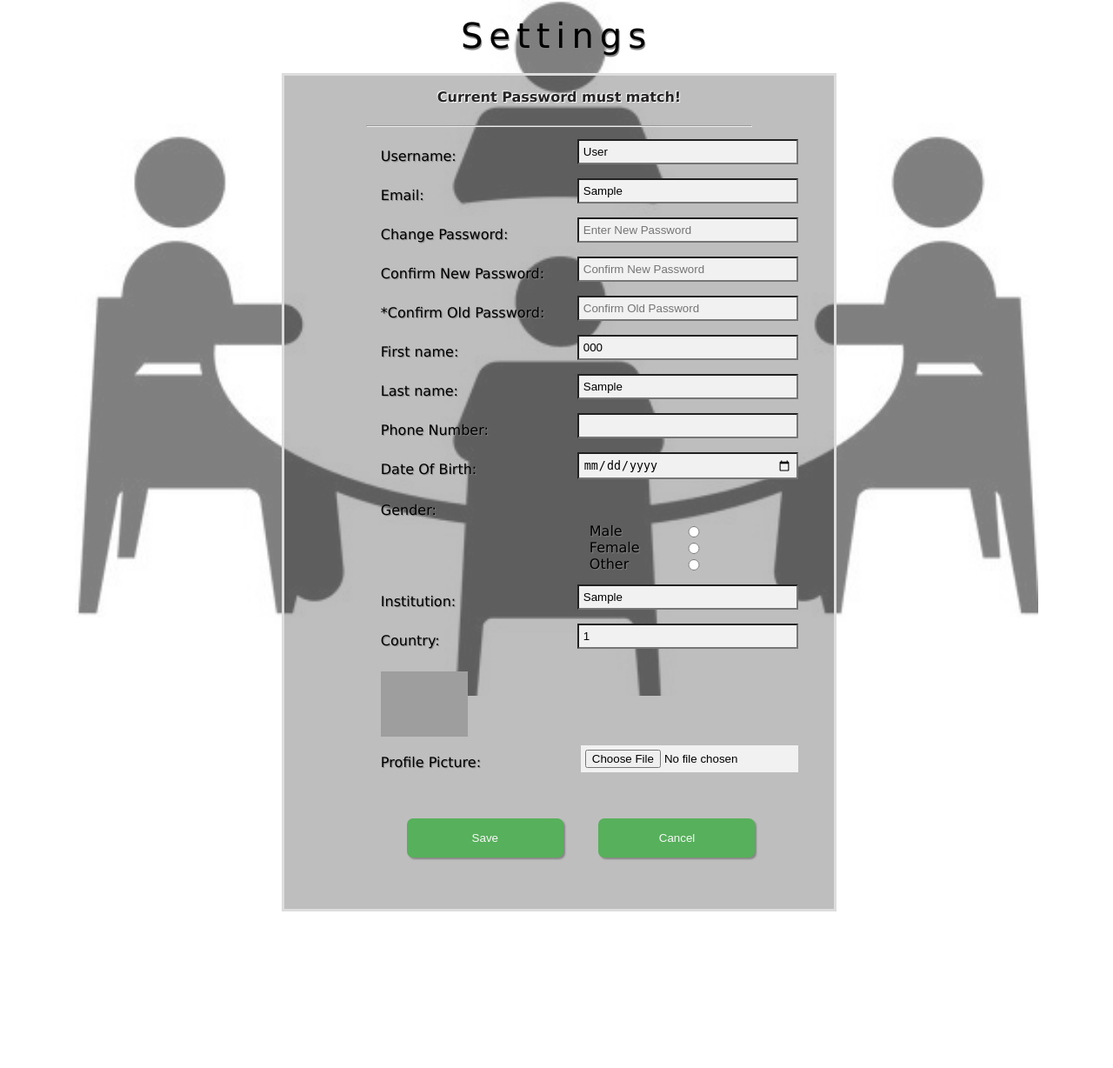
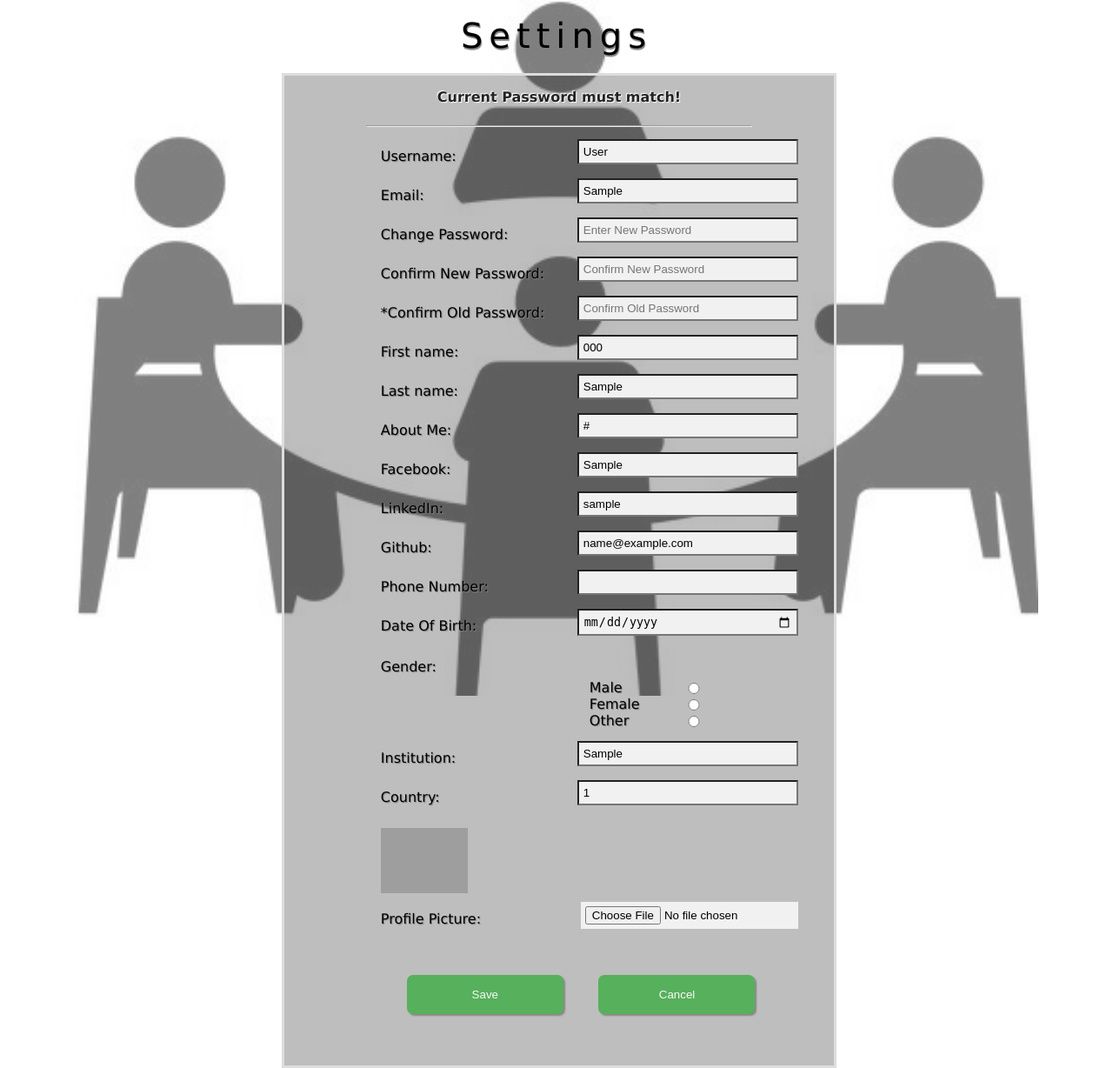
Before and after one commit to tanny411/GroupStudy, a PHP site: page /profile_setting.php?from=1 in a window 1280 px wide. Shown: the whole page at 87% size. Before the commit the page ends 1048 px from the top, so only its background shows below. Run offline with PHP 8.4, Linux system fonts and the light colour scheme; the visitor is signed in with stand-in values (Sample User, id 1); tables that the repository leaves empty or names only in its code hold one stand-in row (values such as "Sample post"); grey boxes are pictures that could not be loaded.

Commit message:
User table changed

```diff
--- a/profile_setting.php
+++ b/profile_setting.php
@@ -18,6 +18,10 @@ if(isset($_POST['oldpass']) &&!empty($_POST['oldpass']) && md5(mysqli_real_escap
     $inst=mysqli_real_escape_string($con,$_POST['inst']);
     $country=mysqli_real_escape_string($con,$_POST['country']);
     $gender=mysqli_real_escape_string($con,$_POST['gender']);
+    $aboutme=mysqli_real_escape_string($con,$_POST['aboutme']);
+    $fb=mysqli_real_escape_string($con,$_POST['facebook']);
+    $linkedin=mysqli_real_escape_string($con,$_POST['linkedin']);
+    $git=mysqli_real_escape_string($con,$_POST['github']);
 
     $ok=false;
 
@@ -38,6 +42,11 @@ if(isset($_POST['oldpass']) &&!empty($_POST['oldpass']) && md5(mysqli_real_escap
         if(empty($country)) $country=$user[9];
         if(empty($gender)) $gender=$user[7];
 
+        if(empty($aboutme)) $aboutme=$user[12];
+        if(empty($fb)) $fb=$user[13];
+        if(empty($linkedin)) $linkedin=$user[14];
+        if(empty($git)) $git=$user[15];
+
         $pp="defaultpp.jpg";
         ///make image smaller before saving
         if (isset($_FILES['pp']) && !empty($_FILES['pp']) && !empty($_FILES['pp']['name'])){
@@ -50,7 +59,7 @@ if(isset($_POST['oldpass']) &&!empty($_POST['oldpass']) && md5(mysqli_real_escap
             else $pp="defaultpp.jpg";
         }
 
-        $query="update user set Firstname='$fname',Lastname='$lname',PhoneNumber='$pnum',DOB='$dob',Gender='$gender',Institution='$inst',Country='$country',Password='$pass',pic='$pp' where ID=".$user[0];
+        $query="update user set Firstname='$fname',Lastname='$lname',PhoneNumber='$pnum',DOB='$dob',Gender='$gender',Institution='$inst',Country='$country',Password='$pass',pic='$pp',Aboutme='$aboutme',facebook='$fb',linkedin='$linkedin',github='$git' where ID=".$user[0];
         if(!$query_run=mysqli_query($con,$query)) $msg="<strong style=\"color:red\";>There was a problem. Please try again.</strong>";
         else header('Location: '.$to);
     }
--- a/profile_setting_form.php
+++ b/profile_setting_form.php
@@ -22,6 +22,11 @@
 			<div>*Confirm Old Password: <input type="password" name="oldpass" placeholder="Confirm Old Password"/></div>
 			<div>First name: <input type="text" name="fname" maxlength="30" value="<?php echo $user[2] ?>" /></div>
 			<div>Last name: <input type="text" name="lname"  maxlength="30" value="<?php echo $user[3] ?>"/></div>
+			<div>About Me: <input type="text" name="aboutme"  maxlength="1000" value="<?php echo $user[12] ?>"/></div>
+
+			<div>Facebook: <input type="text" name="facebook"  maxlength="1000" value="<?php echo $user[13] ?>"/></div>
+			<div>LinkedIn: <input type="text" name="linkedin"  maxlength="1000" value="<?php echo $user[14] ?>"/></div>
+			<div>Github: <input type="text" name="github"  maxlength="1000" value="<?php echo $user[15] ?>"/></div>
 
 			<div>Phone Number: <input type="number" name="pnum"  value="<?php echo $user[5] ?>"/></div>
 
--- a/register.php
+++ b/register.php
@@ -64,8 +64,8 @@
 								}
 
 								$pass=md5($pass);
-								$query="insert into user values('','$name','$fname','$lname','$email','$pnum','$dob','$gender','$inst','$country','$pass','$pp')";
-								if(!$query_run=mysqli_query($con,$query)) $msg="<strong style=\"color:red\";>There was a problem. Please try again.</strong>";
+								$query="insert into user (Username,Firstname,Lastname,email,PhoneNumber,DOB,Gender,Institution,Country,Password,pic) values('$name','$fname','$lname','$email','$pnum','$dob','$gender','$inst','$country','$pass','$pp')";
+								if(!$query_run=mysqli_query($con,$query)) $msg="<strong style=\"color:red\";>There was a problem. Please try again.</strong>".mysqli_error($con);
 								else header('Location: registered.html');
 							}
 							else $msg = '<strong style=\"color:red\";>Email Sending Failed<strong/>';
```
